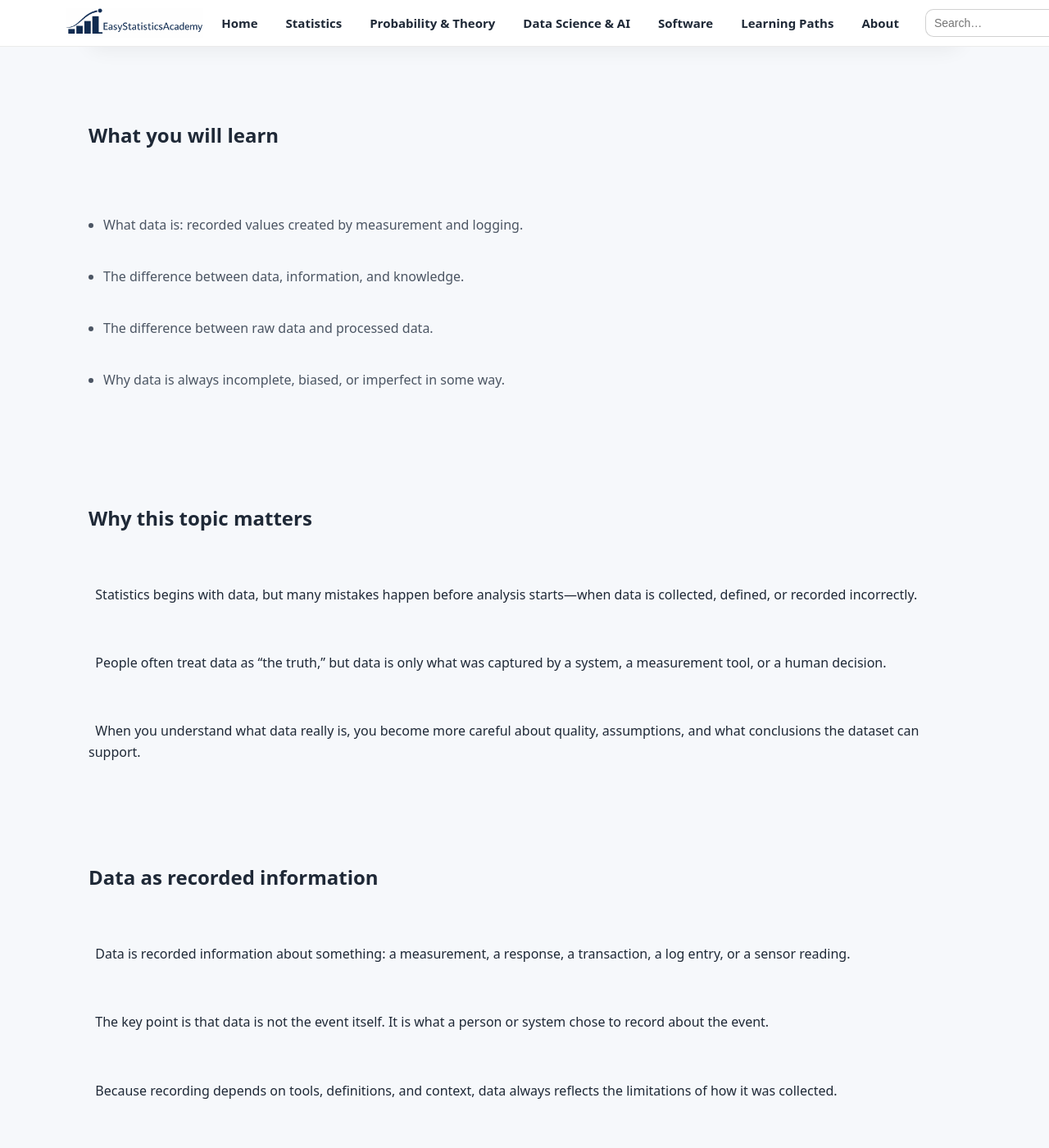
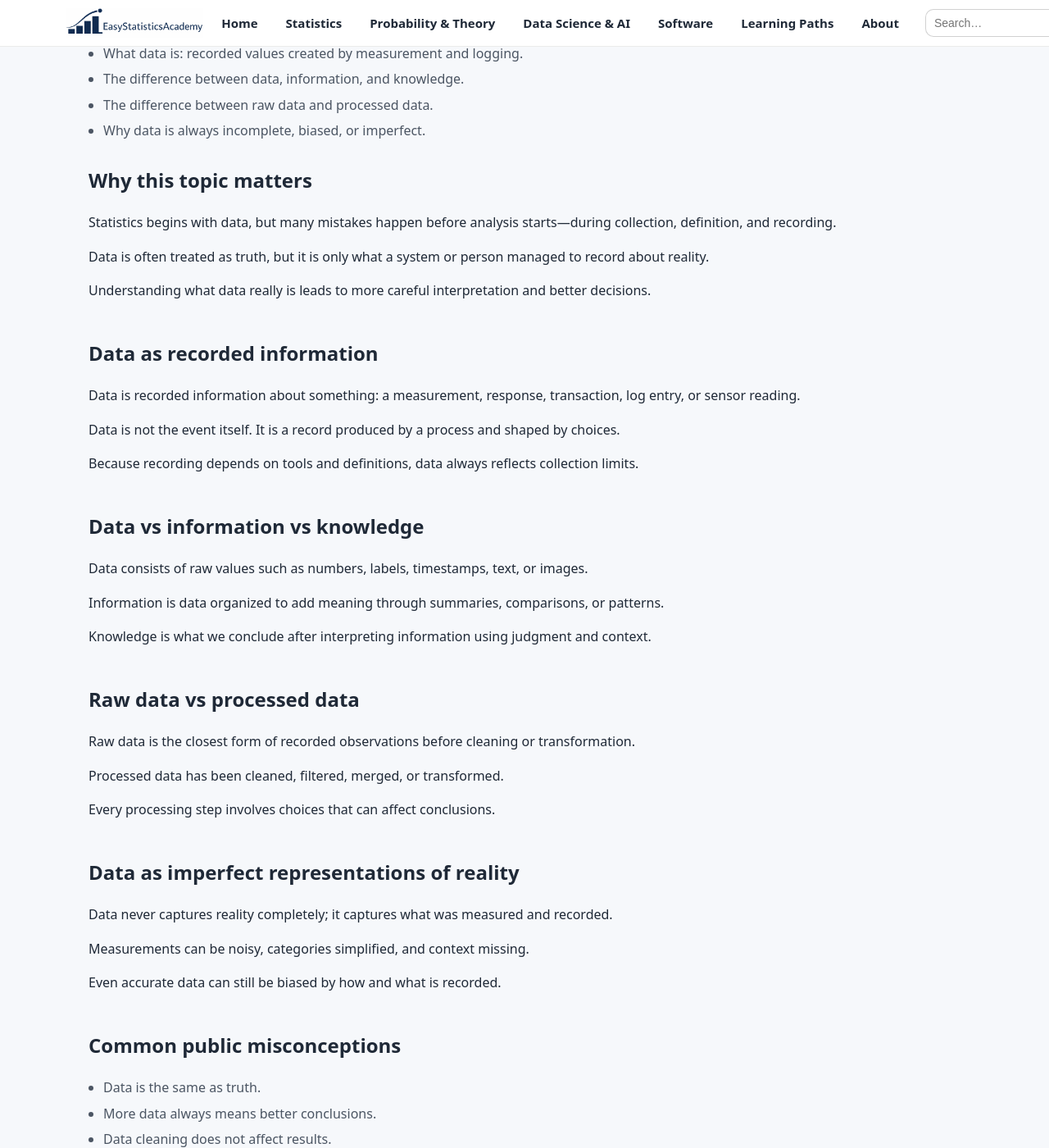
Before and after one commit to ammar-homaida-statistics/easystatisticsacademy, a Jekyll site: the page built from foundations/what-is-data/index.md, in a window 1280 px wide and 1400 px high, scrolled down 515 px. Shown: the whole window at 82% size. Built offline with Jekyll 4.4.1, drawn with Linux system fonts in a browser that asks for light colours; some of the changed text lies outside the part shown.

Commit message:
Refactor content for clarity and conciseness

```diff
--- a/foundations/what-is-data/index.md
+++ b/foundations/what-is-data/index.md
@@ -1,323 +1,162 @@
+---
+layout: default
+title: What Is Data?
+description: A clear introduction to data as recorded information, how it differs from information and knowledge, and why data is an imperfect representation of reality.
+permalink: /foundations/what-is-data/
+section: foundations
+lesson_order: 5
 ---
 
-layout: default
-
-title: What Is Data?
-
-description: A clear introduction to data as recorded information, how it differs from information and knowledge, and why data is an imperfect representation of reality.
-
-permalink: /foundations/what-is-data/
-
-section: foundations
-
-lesson\_order: 5
-
----
-
-
-
 <meta name="esa-section" content="foundations">
-
 <meta name="esa-lesson-title" content="What Is Data?">
-
 <meta name="esa-lesson-url" content="/foundations/what-is-data/">
-
-
 
 <a class="btn btn-primary" href="/foundations/statistical-questions/">Previous: Statistical Questions</a>
 
+<section class="hero hero-lesson">
+  <div class="hero-card">
+    <h1>What Is Data?</h1>
 
+    <p class="lead">
+      This lesson explains what data is and why it should be treated as a recorded trace, not perfect truth.<br>
+      You will learn how data differs from information and knowledge, and why every dataset is an imperfect representation of reality.
+    </p>
 
-<section class="hero hero-lesson">
-
-&nbsp; <div class="hero-card">
-
-&nbsp;   <h1>What Is Data?</h1>
-
-
-
-&nbsp;   <p>
-
-&nbsp;     This lesson explains what data is and why it should be treated as a recorded trace, not perfect truth. You will learn how data differs from information and knowledge, and why every dataset is an imperfect representation of reality.
-
-&nbsp;   </p>
-
-
-
-&nbsp;   <p class="muted-mini">
-
-&nbsp;     Section: <strong>Statistics Foundations</strong> • Lesson 5
-
-&nbsp;   </p>
-
-&nbsp; </div>
-
+    <p class="muted-mini">
+      Section: <strong>Statistics Foundations</strong> • Lesson 5
+    </p>
+  </div>
 </section>
 
-
+<section class="section">
+  <div class="content-narrow">
+    <h2>What you will learn</h2>
+    <ul class="bullets">
+      <li>What data is: recorded values created by measurement and logging.</li>
+      <li>The difference between data, information, and knowledge.</li>
+      <li>The difference between raw data and processed data.</li>
+      <li>Why data is always incomplete, biased, or imperfect.</li>
+    </ul>
+  </div>
+</section>
 
 <section class="section">
-
-&nbsp; <div class="content-narrow">
-
-&nbsp;   <h2>What you will learn</h2>
-
-&nbsp;   <ul class="bullets">
-
-&nbsp;     <li>What data is: recorded values created by measurement and logging.</li>
-
-&nbsp;     <li>The difference between data, information, and knowledge.</li>
-
-&nbsp;     <li>The difference between raw data and processed data.</li>
-
-&nbsp;     <li>Why data is always incomplete, biased, or imperfect in some way.</li>
-
-&nbsp;   </ul>
-
-&nbsp; </div>
-
+  <div class="content-narrow">
+    <h2>Why this topic matters</h2>
+    <p>
+      Statistics begins with data, but many mistakes happen before analysis starts—during collection, definition, and recording.
+    </p>
+    <p>
+      Data is often treated as truth, but it is only what a system or person managed to record about reality.
+    </p>
+    <p>
+      Understanding what data really is leads to more careful interpretation and better decisions.
+    </p>
+  </div>
 </section>
 
-
+<section class="section">
+  <div class="content-narrow">
+    <h2>Data as recorded information</h2>
+    <p>
+      Data is recorded information about something: a measurement, response, transaction, log entry, or sensor reading.
+    </p>
+    <p>
+      Data is not the event itself. It is a record produced by a process and shaped by choices.
+    </p>
+    <p>
+      Because recording depends on tools and definitions, data always reflects collection limits.
+    </p>
+  </div>
+</section>
 
 <section class="section">
-
-&nbsp; <div class="content-narrow">
-
-&nbsp;   <h2>Why this topic matters</h2>
-
-&nbsp;   <p>
-
-&nbsp;     Statistics begins with data, but many mistakes happen before analysis starts—when data is collected, defined, or recorded incorrectly.
-
-&nbsp;   </p>
-
-&nbsp;   <p>
-
-&nbsp;     People often treat data as “the truth,” but data is only what was captured by a system, a measurement tool, or a human decision.
-
-&nbsp;   </p>
-
-&nbsp;   <p>
-
-&nbsp;     When you understand what data really is, you become more careful about quality, assumptions, and what conclusions the dataset can support.
-
-&nbsp;   </p>
-
-&nbsp; </div>
-
+  <div class="content-narrow">
+    <h2>Data vs information vs knowledge</h2>
+    <p>
+      Data consists of raw values such as numbers, labels, timestamps, text, or images.
+    </p>
+    <p>
+      Information is data organized to add meaning through summaries, comparisons, or patterns.
+    </p>
+    <p>
+      Knowledge is what we conclude after interpreting information using judgment and context.
+    </p>
+  </div>
 </section>
 
-
+<section class="section">
+  <div class="content-narrow">
+    <h2>Raw data vs processed data</h2>
+    <p>
+      Raw data is the closest form of recorded observations before cleaning or transformation.
+    </p>
+    <p>
+      Processed data has been cleaned, filtered, merged, or transformed.
+    </p>
+    <p>
+      Every processing step involves choices that can affect conclusions.
+    </p>
+  </div>
+</section>
 
 <section class="section">
-
-&nbsp; <div class="content-narrow">
-
-&nbsp;   <h2>Data as recorded information</h2>
-
-&nbsp;   <p>
-
-&nbsp;     Data is recorded information about something: a measurement, a response, a transaction, a log entry, or a sensor reading.
-
-&nbsp;   </p>
-
-&nbsp;   <p>
-
-&nbsp;     The key point is that data is not the event itself. It is what a person or system chose to record about the event.
-
-&nbsp;   </p>
-
-&nbsp;   <p>
-
-&nbsp;     Because recording depends on tools, definitions, and context, data always reflects the limitations of how it was collected.
-
-&nbsp;   </p>
-
-&nbsp; </div>
-
+  <div class="content-narrow">
+    <h2>Data as imperfect representations of reality</h2>
+    <p>
+      Data never captures reality completely; it captures what was measured and recorded.
+    </p>
+    <p>
+      Measurements can be noisy, categories simplified, and context missing.
+    </p>
+    <p>
+      Even accurate data can still be biased by how and what is recorded.
+    </p>
+  </div>
 </section>
 
-
-
 <section class="section">
-
-&nbsp; <div class="content-narrow">
-
-&nbsp;   <h2>Data vs information vs knowledge</h2>
-
-&nbsp;   <p>
-
-&nbsp;     Data is raw recorded values: numbers, labels, timestamps, text, images, or any stored observations.
-
-&nbsp;   </p>
-
-&nbsp;   <p>
-
-&nbsp;     Information is data organized to add meaning—for example, summaries, comparisons, or patterns that help answer a question.
-
-&nbsp;   </p>
-
-&nbsp;   <p>
-
-&nbsp;     Knowledge is what you conclude after interpreting information in context, using judgment about quality, assumptions, and evidence.
-
-&nbsp;   </p>
-
-&nbsp; </div>
-
+  <div class="content-narrow">
+    <h2>Common public misconceptions</h2>
+    <ul class="bullets">
+      <li>Data is the same as truth.</li>
+      <li>More data always means better conclusions.</li>
+      <li>Data cleaning does not affect results.</li>
+      <li>Stored data must be reliable.</li>
+    </ul>
+  </div>
 </section>
 
-
-
-<section class="section">
-
-&nbsp; <div class="content-narrow">
-
-&nbsp;   <h2>Raw data vs processed data</h2>
-
-&nbsp;   <p>
-
-&nbsp;     Raw data is the closest form of the recorded observations before major cleaning, filtering, or transformation.
-
-&nbsp;   </p>
-
-&nbsp;   <p>
-
-&nbsp;     Processed data is data that has been changed—formatted, cleaned, merged, filtered, or transformed into new variables.
-
-&nbsp;   </p>
-
-&nbsp;   <p>
-
-&nbsp;     Processing is often necessary, but every processing step introduces choices that can affect the final conclusions.
-
-&nbsp;   </p>
-
-&nbsp; </div>
-
+<section class="section section-soft">
+  <div class="content-narrow">
+    <h2>Key idea to remember</h2>
+    <p>
+      Data is recorded information created through measurement and choices. It is useful, but never a perfect copy of reality.
+    </p>
+  </div>
 </section>
 
-
-
-<section class="section">
-
-&nbsp; <div class="content-narrow">
-
-&nbsp;   <h2>Data as imperfect representations of reality</h2>
-
-&nbsp;   <p>
-
-&nbsp;     Data never captures reality completely. It captures what was measured and recorded, and that is always a subset of what matters.
-
-&nbsp;   </p>
-
-&nbsp;   <p>
-
-&nbsp;     Measurements can be noisy, categories can oversimplify, and important context can be missing or unrecorded.
-
-&nbsp;   </p>
-
-&nbsp;   <p>
-
-&nbsp;     Even accurate data can still be biased if the recording process systematically misses certain people, events, or situations.
-
-&nbsp;   </p>
-
-&nbsp; </div>
-
+<section class="section section-next">
+  <div class="content-narrow">
+    <h2>Simple summary</h2>
+    <p>
+      Data is stored observations. Information adds meaning. Knowledge comes from interpretation. All data is imperfect.
+    </p>
+  </div>
 </section>
 
-
-
-<section class="section">
-
-&nbsp; <div class="content-narrow">
-
-&nbsp;   <h2>Common public misconceptions</h2>
-
-&nbsp;   <ul class="bullets">
-
-&nbsp;     <li>Data is the same as truth.</li>
-
-&nbsp;     <li>More data automatically means better conclusions.</li>
-
-&nbsp;     <li>Cleaning data is purely technical and cannot change the story.</li>
-
-&nbsp;     <li>If it is in a spreadsheet or database, it must be reliable.</li>
-
-&nbsp;   </ul>
-
-&nbsp; </div>
-
+<section class="section section-next">
+  <div class="content-narrow">
+    <h2>What comes next</h2>
+    <p>
+      The next lesson introduces types of data and why classification matters for analysis.
+    </p>
+    <a class="btn btn-primary" href="/foundations/types-of-data/">Next: Types of Data</a>
+  </div>
 </section>
 
-
-
-<section class="section section-soft">
-
-&nbsp; <div class="content-narrow">
-
-&nbsp;   <h2>Key idea to remember</h2>
-
-&nbsp;   <p>
-
-&nbsp;     Data is recorded information created through measurement and choices. It can be useful, but it is never a perfect or complete copy of reality.
-
-&nbsp;   </p>
-
-&nbsp; </div>
-
-</section>
-
-
-
-<section class="section section-next">
-
-&nbsp; <div class="content-narrow">
-
-&nbsp;   <h2>Simple summary</h2>
-
-&nbsp;   <p>
-
-&nbsp;     Data is stored observations. Information is organized data that adds meaning. Knowledge is what we conclude after interpretation.
-
-&nbsp;     Raw data is closer to the original records, processed data reflects decisions, and all data is an imperfect representation of reality.
-
-&nbsp;   </p>
-
-&nbsp; </div>
-
-</section>
-
-
-
-<section class="section section-next">
-
-&nbsp; <div class="content-narrow">
-
-&nbsp;   <h2>What comes next</h2>
-
-&nbsp;   <p>
-
-&nbsp;     The next lesson introduces <strong>types of data</strong>—how variables are classified and why types matter for correct analysis.
-
-&nbsp;   </p>
-
-&nbsp;   <a class="btn btn-primary" href="/foundations/types-of-data/">Next: Types of Data</a>
-
-&nbsp; </div>
-
-</section>
-
-
-
 <script>
-
-&nbsp; try {
-
-&nbsp;   localStorage.setItem("esa:lastLesson", window.location.pathname);
-
-&nbsp; } catch (e) {}
-
+  try {
+    localStorage.setItem("esa:lastLesson", window.location.pathname);
+  } catch (e) {}
 </script>
```
